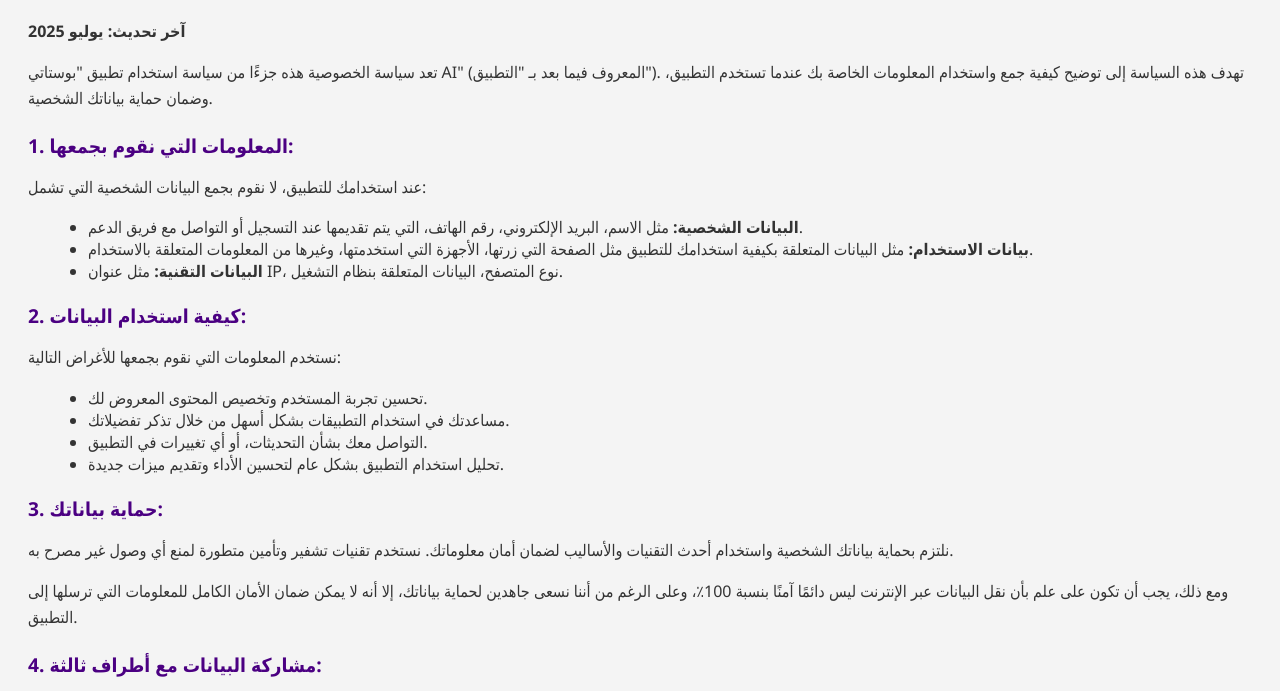
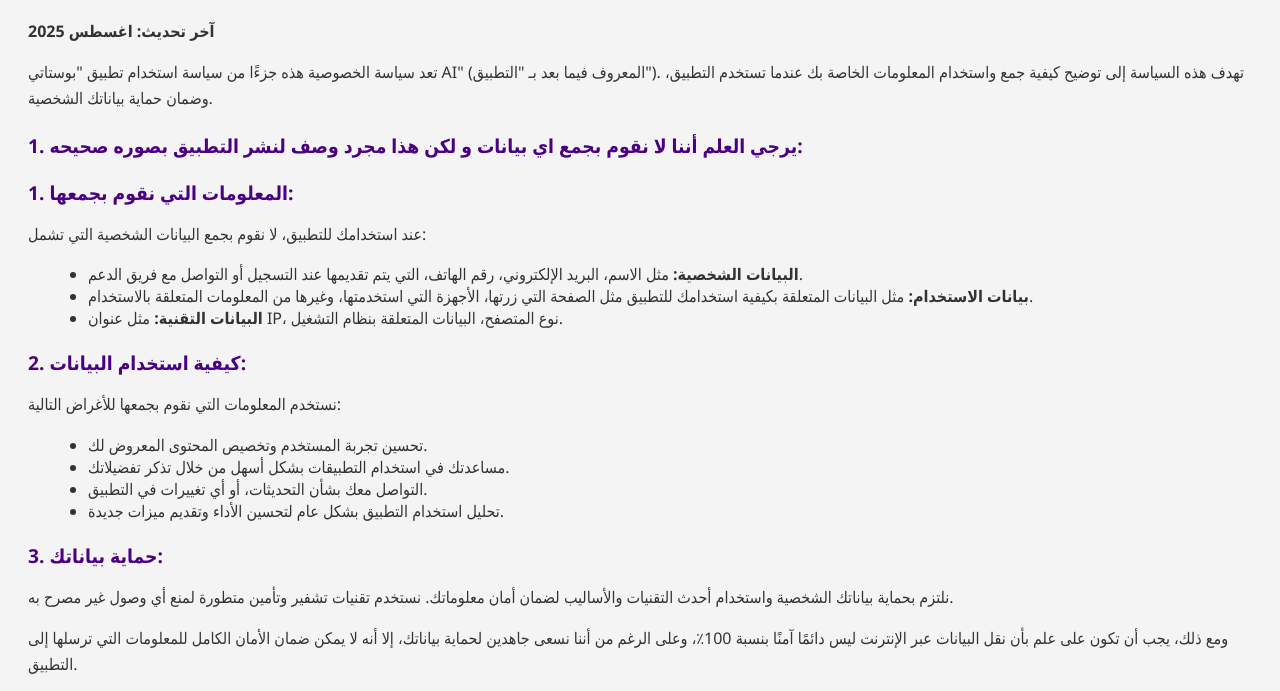
Before and after one commit to hassanmohamed534/bostaty-open, a plain HTML site: page privacy-policy.html in a window 1280 px wide. Shown: the part 95-786 px from the top of the page. Drawn offline with Linux system fonts and the light colour scheme.

Commit message:
Update privacy-policy.html

```diff
--- a/privacy-policy.html
+++ b/privacy-policy.html
@@ -34,9 +34,11 @@
 <body>
   <h1>سياسة الخصوصية لتطبيق بوستاتي AI</h1>
 
-  <p><strong>آخر تحديث: يوليو 2025</strong></p>
+  <p><strong>آخر تحديث: اغسطس 2025</strong></p>
 
   <p>تعد سياسة الخصوصية هذه جزءًا من سياسة استخدام تطبيق "بوستاتي AI" (المعروف فيما بعد بـ "التطبيق"). تهدف هذه السياسة إلى توضيح كيفية جمع واستخدام المعلومات الخاصة بك عندما تستخدم التطبيق، وضمان حماية بياناتك الشخصية.</p>
+
+  <div class="section-title">1. يرجي العلم أننا لا نقوم بجمع اي بيانات و لكن هذا مجرد وصف لنشر التطبيق بصوره صحيحه:</div>
 
   <div class="section-title">1. المعلومات التي نقوم بجمعها:</div>
   <p>عند استخدامك للتطبيق، لا نقوم بجمع البيانات الشخصية التي تشمل:</p>
```
